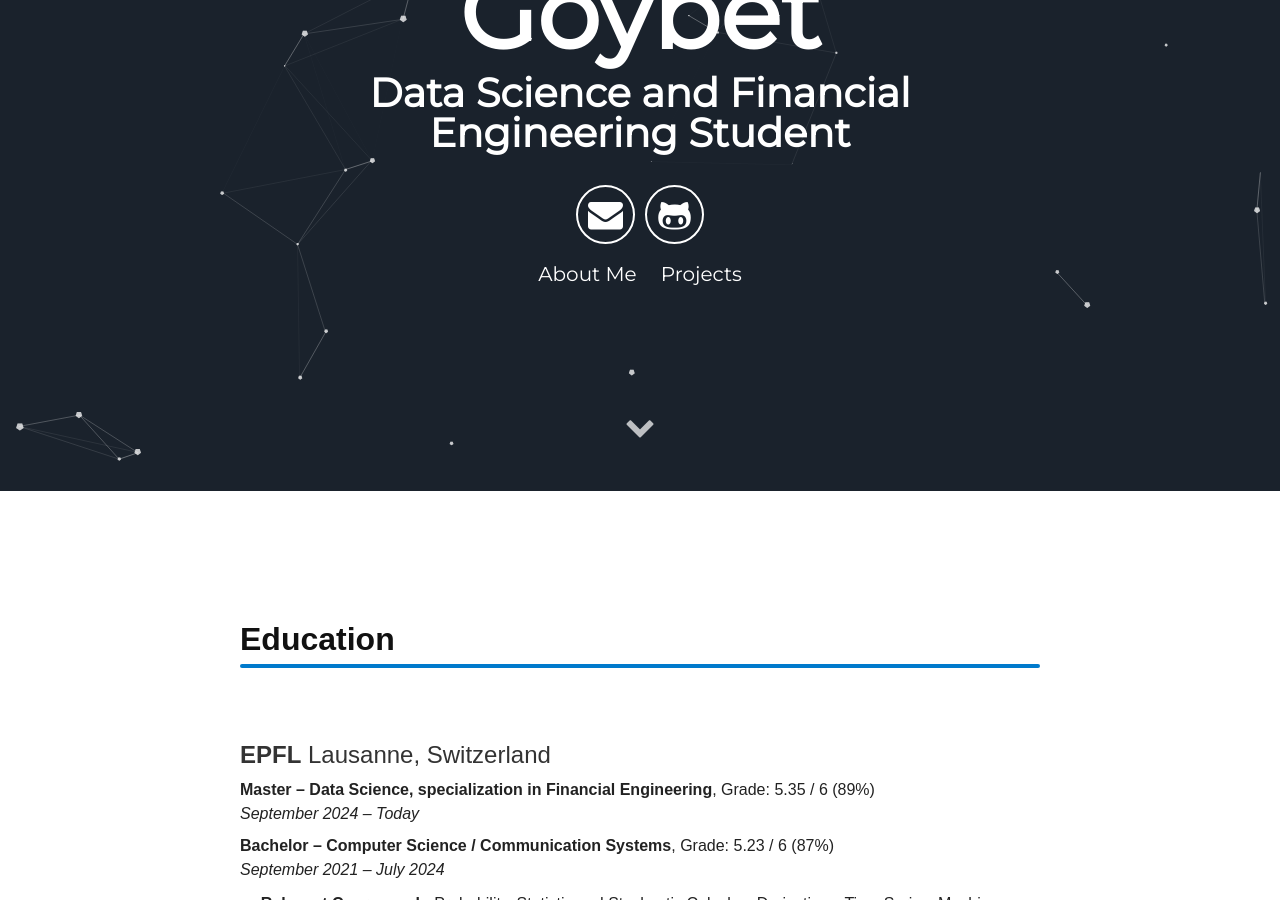
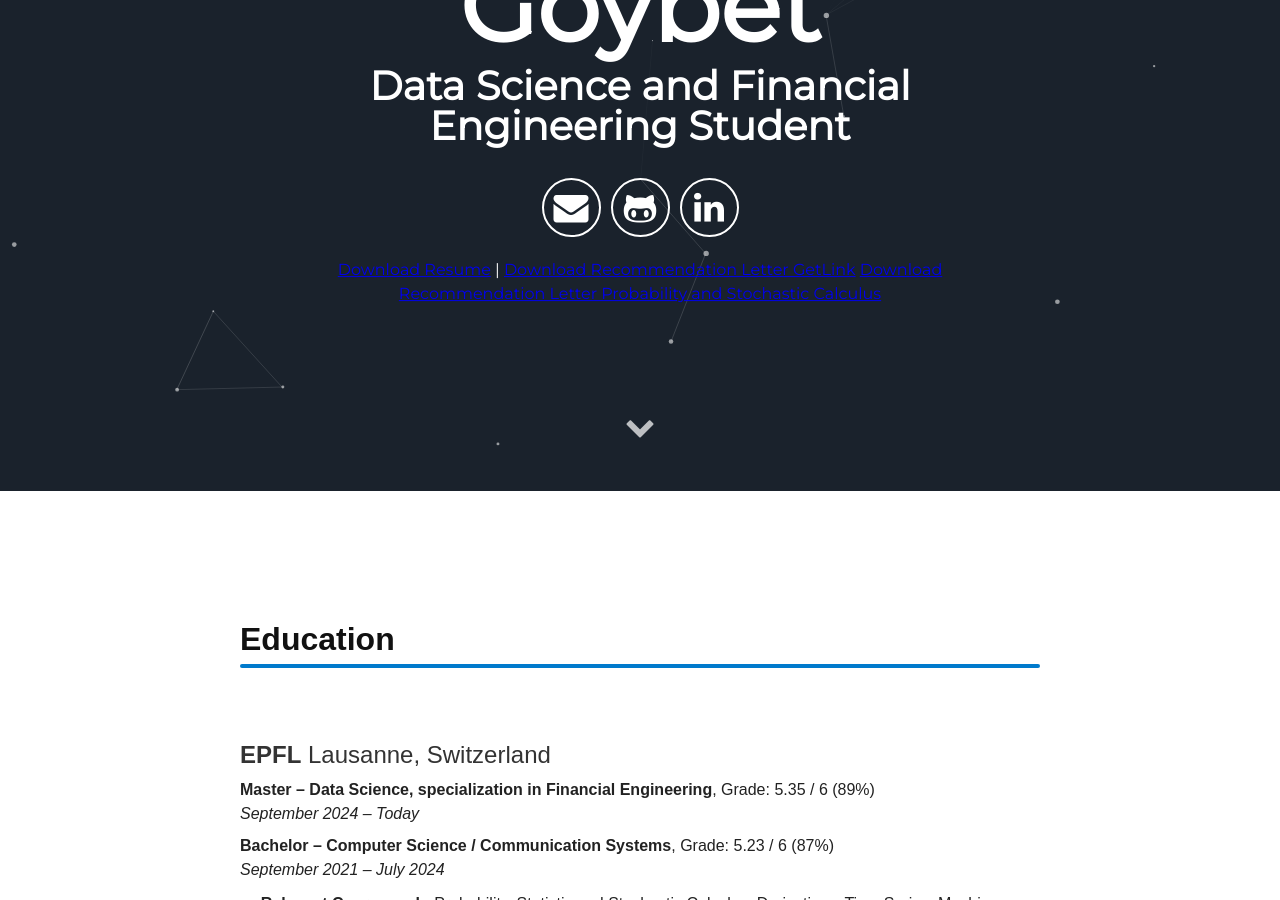
Before and after one commit to francois-goybet/francois-goybet.github.io, a Jekyll site: the page built from index.html, in a window 1280 px wide and 900 px high, scrolled down 409 px. Built offline with Jekyll 4.4.1, drawn with Linux system fonts in a browser that asks for light colours; some of the changed lines change nothing that is shown.

Commit message:
minor changes

```diff
--- a/_includes/header.html
+++ b/_includes/header.html
@@ -5,13 +5,26 @@
         <span class="site-description">{{site.user_title}}</span>
       </h1>
       <div class="header-icons">
-        <a aria-label="Send email" href="#"><i class="icon fa fa-envelope"></i></a>
-        <a aria-label="My Github" target="_blank" href="#"><i class="icon fa fa-github-alt" aria-hidden="true"></i></a>
+        <!-- Email -->
+        <a aria-label="Send email" href="mailto:francoisgoybet@gmail.com" target="_blank" rel="noopener noreferrer">
+          <i class="icon fa fa-envelope"></i>
+        </a>
+        <!-- GitHub -->
+        <a aria-label="My Github" target="_blank" href="https://github.com/francois-goybet" rel="noopener noreferrer">
+          <i class="icon fa fa-github-alt" aria-hidden="true"></i>
+        </a>
+        <!-- LinkedIn -->
+        <a aria-label="My LinkedIn" target="_blank" href="https://www.linkedin.com/in/fran%C3%A7ois-goybet-b7ab5126b/?originalSubdomain=ch" rel="noopener noreferrer">
+          <i class="icon fa fa-linkedin" aria-hidden="true"></i>
+        </a>
       </div>
-      <div class="header-links">
-        <a class="link" href="#about" data-scroll>About Me</a>
-        <a class="link" href="#projects" data-scroll>Projects</a>
+
+      <div class="header-downloads" style="margin-top: 1rem;">
+        <a class="download-link" href="assets/documents/Resume.pdf" download>Download Resume</a> |
+        <a class="download-link" href="assets/documents/GetLink.pdf" download>Download Recommendation Letter GetLink</a>
+        <a class="download-link" href="assets/documents/ProbabilityStochasticCalculus.pdf" download>Download Recommendation Letter Probability and Stochastic Calculus</a>
       </div>
+
   </div>
   <a class="down" href="#about" data-scroll><i class="icon fa fa-chevron-down" aria-hidden="true"></i></a>
 </div>
--- a/assets/js/main.js
+++ b/assets/js/main.js
@@ -1 +1,110 @@
-document.addEventListener("DOMContentLoaded", function () { new SweetScroll({}); particlesJS("particles-js", { particles: { number: { value: 30, density: { enable: !0, value_area: 800 } }, color: { value: "#ffffff" }, shape: { type: "polygon", stroke: { width: 0, color: "#000000" }, polygon: { nb_sides: 5 }, image: { src: "img/github.svg", width: 100, height: 100 } }, opacity: { value: .5, random: !1, anim: { enable: !1, speed: 1, opacity_min: .1, sync: !1 } }, size: { value: 3, random: !0, anim: { enable: !1, speed: 19.18081918081918, size_min: .1, sync: !1 } }, line_linked: { enable: !0, distance: 150, color: "#ffffff", opacity: .4, width: 1 }, move: { enable: !0, speed: 4, direction: "none", random: !0, straight: !1, out_mode: "out", bounce: !1, attract: { enable: !1, rotateX: 600, rotateY: 1200 } }, nb: 80 }, interactivity: { detect_on: "canvas", events: { onhover: { enable: !1, mode: "grab" }, onclick: { enable: !0, mode: "push" }, resize: !0 }, modes: { grab: { distance: 400, line_linked: { opacity: 1 } }, bubble: { distance: 400, size: 40, duration: 2, opacity: 8, speed: 3 }, repulse: { distance: 200, duration: .4 }, push: { particles_nb: 4 }, remove: { particles_nb: 2 } } }, retina_detect: !0 }) }, !1);
+document.addEventListener("DOMContentLoaded", function () { new SweetScroll({}); particlesJS("particles-js", {
+  "particles": {
+    "number": {
+      "value": 20,
+      "density": {
+        "enable": true,
+        "value_area": 800
+      }
+    },
+    "color": {
+      "value": "#ffffff"
+    },
+    "shape": {
+      "type": "circle",
+      "stroke": {
+        "width": 0,
+        "color": "#000000"
+      },
+      "polygon": {
+        "nb_sides": 5
+      },
+      "image": {
+        "src": "img/github.svg",
+        "width": 100,
+        "height": 100
+      }
+    },
+    "opacity": {
+      "value": 0.5524033491425908,
+      "random": false,
+      "anim": {
+        "enable": false,
+        "speed": 1,
+        "opacity_min": 0.1,
+        "sync": false
+      }
+    },
+    "size": {
+      "value": 3,
+      "random": true,
+      "anim": {
+        "enable": false,
+        "speed": 40,
+        "size_min": 0.1,
+        "sync": false
+      }
+    },
+    "line_linked": {
+      "enable": true,
+      "distance": 150,
+      "color": "#ffffff",
+      "opacity": 0.4,
+      "width": 1
+    },
+    "move": {
+      "enable": true,
+      "speed": 3,
+      "direction": "none",
+      "random": false,
+      "straight": false,
+      "out_mode": "out",
+      "bounce": false,
+      "attract": {
+        "enable": false,
+        "rotateX": 600,
+        "rotateY": 1200
+      }
+    }
+  },
+  "interactivity": {
+    "detect_on": "canvas",
+    "events": {
+      "onhover": {
+        "enable": true,
+        "mode": "grab"
+      },
+      "onclick": {
+        "enable": true,
+        "mode": "push"
+      },
+      "resize": true
+    },
+    "modes": {
+      "grab": {
+        "distance": 400,
+        "line_linked": {
+          "opacity": 1
+        }
+      },
+      "bubble": {
+        "distance": 400,
+        "size": 40,
+        "duration": 2,
+        "opacity": 8,
+        "speed": 3
+      },
+      "repulse": {
+        "distance": 200,
+        "duration": 0.4
+      },
+      "push": {
+        "particles_nb": 4
+      },
+      "remove": {
+        "particles_nb": 2
+      }
+    }
+  },
+  "retina_detect": false
+}) }, !1);
```
Also changed, not shown: 3 other files.
